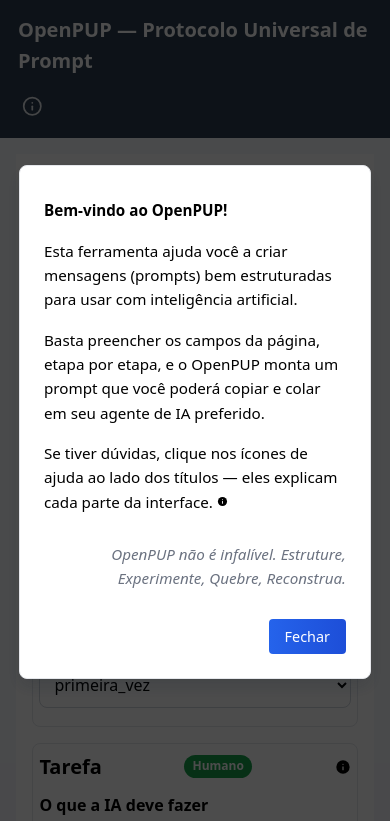
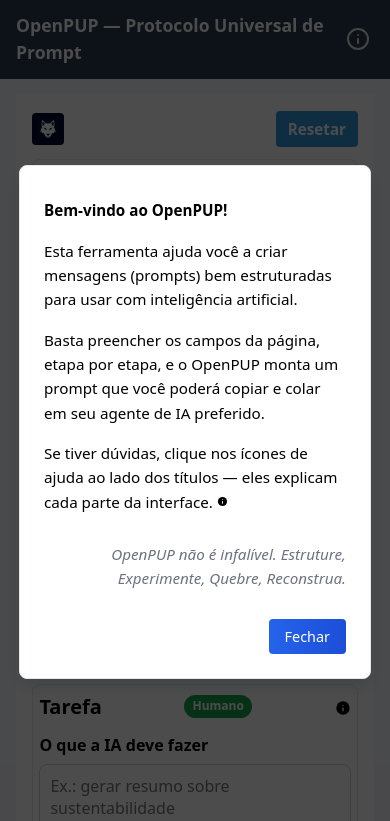
Before and after one commit to engsofjvolfe/OpenPUP-Friendly, a plain HTML site: page index.html in a window 390 px wide. Shown: the top 821 px of the page. Drawn offline with Linux system fonts and the light colour scheme.

Commit message:
feat(header): torna cabeçalho fixo e responsivo com estado compacto
- Define `header` como **sticky** no topo da tela, permanecendo visível durante o scroll
- Adiciona transições suaves para `padding` e `font-size`, garantindo experiência fluida
- Implementa classe `.shrink` aplicada dinamicamente via JS quando o usuário rola a página
- Ajusta o título `<h1>` do header para reduzir tamanho ao entrar no estado compacto
- Mantém abordagem **mobile first** e preserva harmonia visual entre texto e ícone
- Solução limpa, sem duplicação de código e sem quebra de lógica existente

```diff
--- a/index.html
+++ b/index.html
@@ -31,7 +31,7 @@ Repositório: https://github.com/engsofjvolfe/OpenPUP.git
         >
           <svg
             xmlns="http://www.w3.org/2000/svg"
-            viewBox="0 0 28 28"
+            viewBox="0 0 24 24"
             aria-hidden="true"
             focusable="false"
             class="icon-info"
--- a/web/script.js
+++ b/web/script.js
@@ -514,6 +514,18 @@ IA — faça:
     }
   }
 
+  // --- Header shrink ao rolar ---
+  const header = document.querySelector("header");
+  let lastScrollY = 0;
+
+  window.addEventListener("scroll", () => {
+    if (window.scrollY > 20 && !header.classList.contains("shrink")) {
+      header.classList.add("shrink");
+    } else if (window.scrollY <= 20 && header.classList.contains("shrink")) {
+      header.classList.remove("shrink");
+    }
+  });
+
   // =============================================
   // SEÇÃO 5: Modal de Confirmação
   // =============================================
--- a/web/styles.css
+++ b/web/styles.css
@@ -133,19 +133,33 @@ body {
    HEADER (inalterado)
    =================================================== */
 header {
+  position: sticky; /* mantém visível ao rolar */
+  top: 0;
+  z-index: 100;
   background: var(--color-footer);
   color: var(--color-footer-text);
-  padding: 0.875rem 1.125rem;
+  padding: 0.75rem 1rem;
   display: flex;
   align-items: center;
   justify-content: space-between;
-  gap: 1rem;
-  flex-wrap: wrap;
+  gap: 0.5rem;
+  flex-wrap: nowrap;
+  transition: padding 0.25s ease, font-size 0.25s ease;
 }
 
 header h1 {
-  font-size: 1.25rem;
+  font-size: 1.1rem;
   font-weight: 600;
+  transition: font-size 0.25s ease;
+}
+
+/* Estado compacto do header ao rolar tela */
+header.shrink {
+  padding: 0.4rem 0.75rem;
+}
+
+header.shrink h1 {
+  font-size: 0.95rem;
 }
 
 /* Ícone para reabrir modal de introdução */
```
Also changed, not shown: 1 other file.
